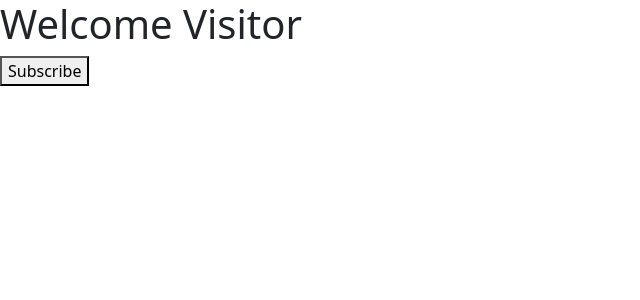
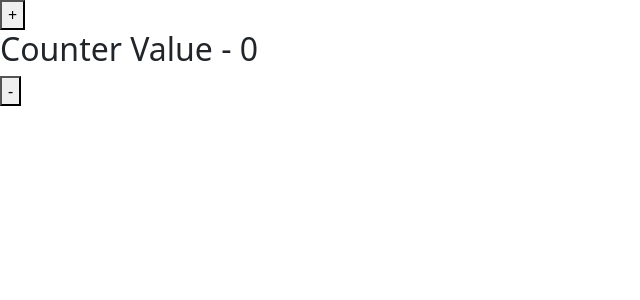
Before and after one commit to codewithghani/react-fundamentals, a React (Vite) app: page / in a window 1280 px wide. Shown: the top 300 px of the page, without its empty margins (0-640 px from the left). Built offline with nearby package versions, Linux system fonts and the light colour scheme.

Commit message:
handling events with Functional & Class Compoenent

```diff
--- a/src/App.tsx
+++ b/src/App.tsx
@@ -1,11 +1,10 @@
 import "./App.css";
-
-import Welcome from "./components/Welcome";
+import Counter from "./components/Counter";
 
 function App() {
   return (
     <div>
-      <Welcome />
+      <Counter />
     </div>
   );
 }
--- /dev/null
+++ b/src/components/Counter.tsx
@@ -0,0 +1,32 @@
+import React, { Component } from "react";
+
+class Counter extends Component {
+  constructor(props) {
+    super(props);
+
+    this.state = {
+      count: 0,
+    };
+  }
+  handleIncrement() {
+    this.setState({
+      count: this.state.count + 1,
+    });
+  }
+  handleDecrement() {
+    this.setState({
+      count: this.state.count - 1,
+    });
+  }
+  render() {
+    return (
+      <div>
+        <button onClick={() => this.handleIncrement()}>+</button>
+        <h2>Counter Value - {this.state.count}</h2>
+        <button onClick={() => this.handleDecrement()}>-</button>
+      </div>
+    );
+  }
+}
+
+export default Counter;
```
